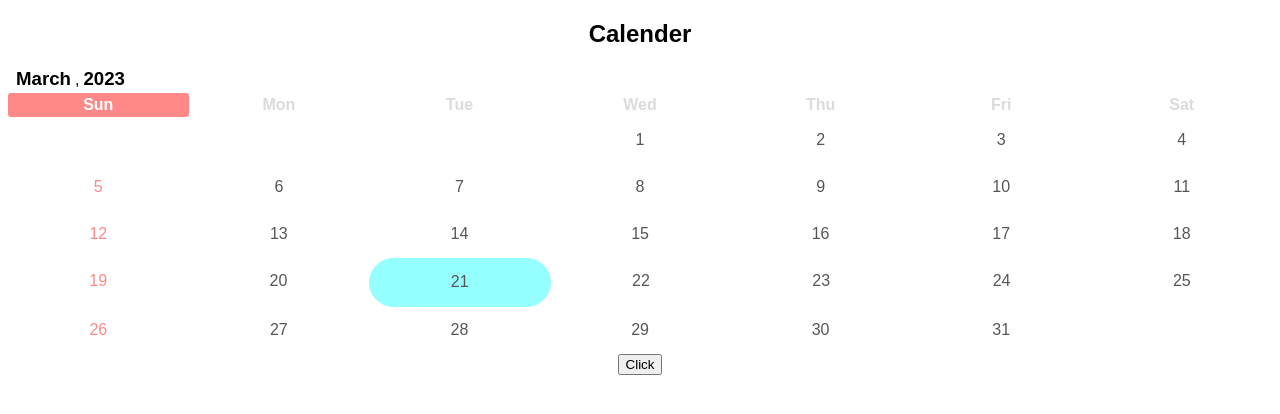
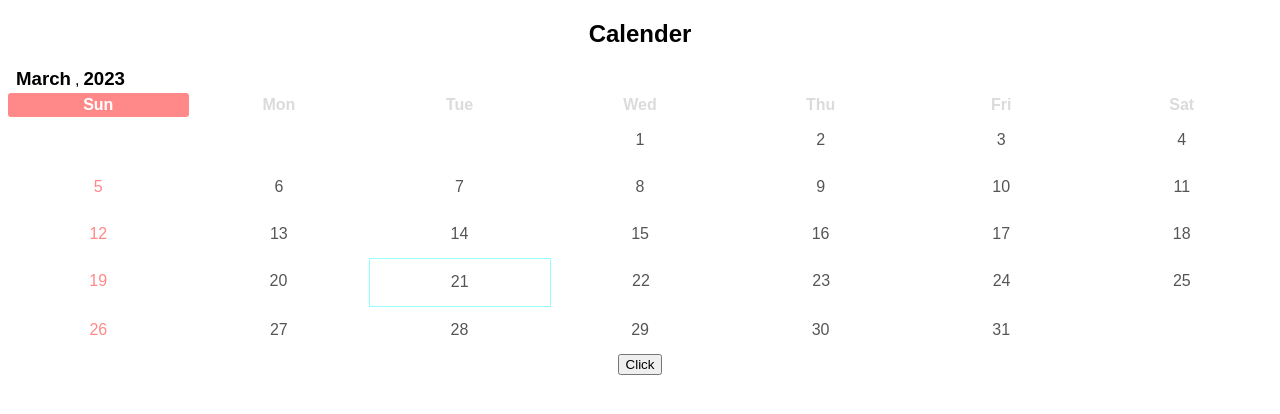
Before and after one commit to R1Sh0315/react-calender-v01, a React (Create React App) app: page / in a window 1280 px wide. Shown: the top 414 px of the page. Built offline with nearby package versions, Linux system fonts and the light colour scheme.

Commit message:
Update calender.js and styles.css

```diff
--- a/src/calender.js
+++ b/src/calender.js
@@ -1,4 +1,4 @@
-import React, { useState } from "react";
+import React, { useEffect, useState } from "react";
 import moment from "moment";
 
 import "./styles.css";
@@ -9,13 +9,20 @@ function CalenderComponent() {
 
   const [isYearExpand, setYearExpand] = useState(false);
   const [currentYear, setCurrentYear] = useState(
-    parseInt(moment().format("YYYY"))
+    parseInt(moment().format("YYYY"), 0)
   );
+
+  const [userSearch, setUserSearch] = useState("");
 
   const weekDaysArray = moment.weekdaysShort();
   const monthsInArray = moment.months();
-  const daysInmonth = moment().daysInMonth();
-  const firstDayOfMonth = moment().startOf("month").format("d");
+  const daysInmonth = userSearch
+    ? moment(userSearch, "YYYY-MM").daysInMonth()
+    : moment().daysInMonth();
+
+  const firstDayOfMonth = userSearch
+    ? moment(userSearch, "YYYY-MM").startOf("month").format("d")
+    : moment().startOf("month").format("d");
   const currentDay = moment().format("D");
 
   const blanksDaysArray = [];
@@ -56,7 +63,7 @@ function CalenderComponent() {
     }
   });
 
-  const remaningEmptyCell = 7 - rows.length;
+  const remaningEmptyCell = 7 - rows[rows.length - 1].length;
   for (let remaingCell = 0; remaingCell < remaningEmptyCell; remaingCell++) {
     rows[rows.length - 1].push(<td className="calendar-dates empty">{""}</td>);
   }
@@ -122,6 +129,19 @@ function CalenderComponent() {
     </div>
   );
 
+  useEffect(() => {
+    const searchinAsPerYearAndMonth = () => {
+      let searchMonth = currentMonth;
+      let searchYear = currentYear;
+
+      let monthStringToInt = moment(`${searchMonth}`, "MMMM").format("MM");
+
+      let search = `${searchYear}-${monthStringToInt}`;
+      setUserSearch(search);
+    };
+    searchinAsPerYearAndMonth();
+  }, [currentMonth, currentYear]);
+
   return (
     <div className="calender-container">
       <h2>Calender</h2>
@@ -137,7 +157,9 @@ function CalenderComponent() {
           </table>
         ))}
       </div>
-      <button onClick={() => console.log(yearlistArr)}>Click</button>
+      <button onClick={() => console.log(rows[rows.length - 1].length)}>
+        Click
+      </button>
     </div>
   );
 }
--- a/src/styles.css
+++ b/src/styles.css
@@ -38,8 +38,6 @@
 
 .today-date {
   border: 1px solid #95feff;
-  border-radius: 45px;
-  background-color: #95feff;
 }
 
 /* dropdown  */
```
